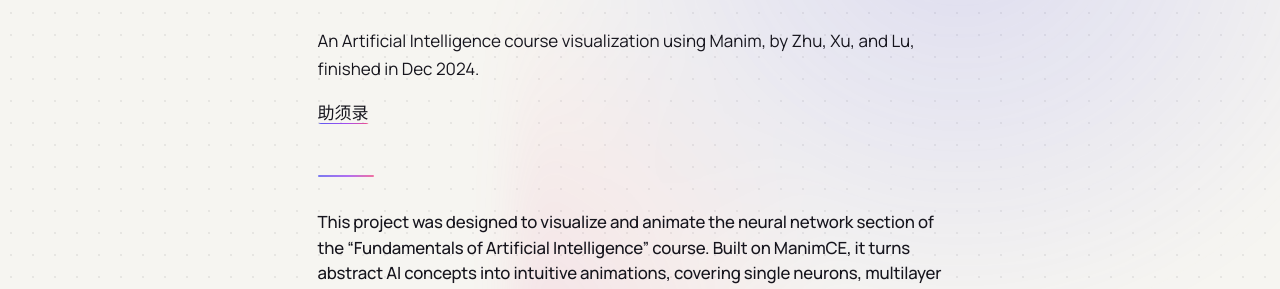
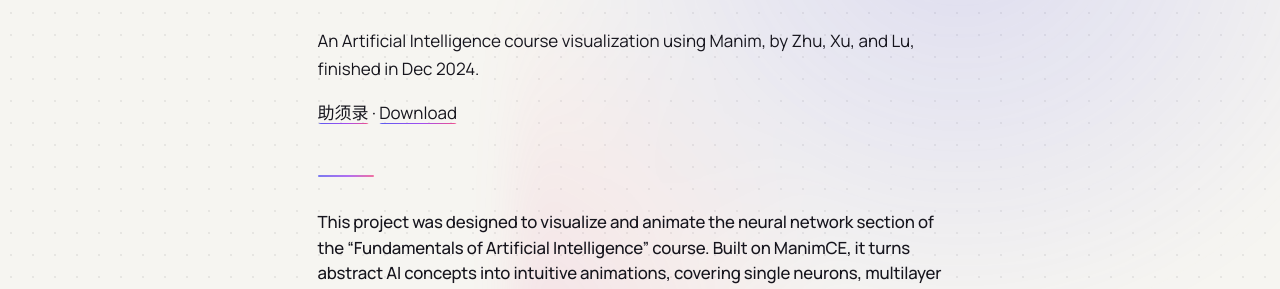
Before and after one commit to yuanzhu-lab/yuanzhu-lab.github.io, a Jekyll site: the page built from _posts/2026-05-22-manimce-artificial-intelligence-course-visualization.html, in a window 1280 px wide and 1209 px high. Shown: the part 262-551 px from the top of the window. Built offline with Jekyll 4.4.1, drawn with Linux system fonts in a browser that asks for light colours.

Commit message:
Link the Xlang and zxlnn repositories

```diff
--- a/_posts/2026-05-22-compiler-my-x-language.html
+++ b/_posts/2026-05-22-compiler-my-x-language.html
@@ -7,7 +7,7 @@ slug: compiler-my-x-language
 {% raw %}
 <p>Note: This work has only completed the lexer, parser, and AST, the IR is yet to be implemented.</p>
 
-<p><a href="/assets/files/Xlang.zip">Xlang</a></p>
+<p><a href="https://github.com/yuanzhu-lab/Xlang">Xlang</a> · <a href="/assets/files/Xlang.zip">Download</a></p>
 
 <hr class="wp-block-separator has-alpha-channel-opacity"/>
 
--- a/_posts/2026-05-22-manimce-artificial-intelligence-course-visualization.html
+++ b/_posts/2026-05-22-manimce-artificial-intelligence-course-visualization.html
@@ -7,7 +7,7 @@ slug: manimce-artificial-intelligence-course-visualization
 {% raw %}
 <p>An Artificial Intelligence course visualization using Manim, by Zhu, Xu, and Lu, finished in Dec 2024.</p>
 
-<p><a href="https://github.com/yuanzhu-lab/yuanzhu-lab.github.io/releases/download/files/zhuxulu.zip">助须录</a></p>
+<p><a href="https://github.com/yuanzhu-lab/zxlnn">助须录</a> · <a href="https://github.com/yuanzhu-lab/yuanzhu-lab.github.io/releases/download/files/zhuxulu.zip">Download</a></p>
 
 <hr class="wp-block-separator has-alpha-channel-opacity"/>
 
```
